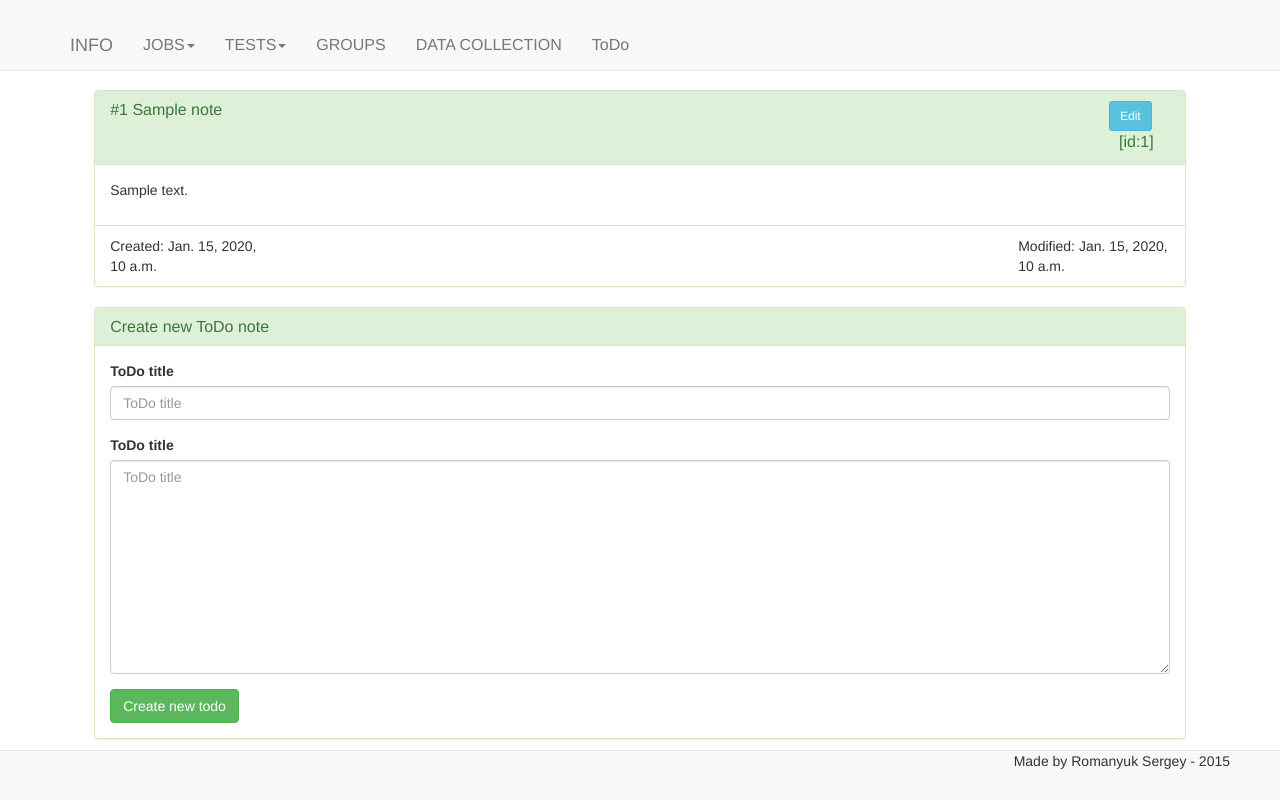
After one commit to ukrduino/TestManagement, a Django app: page /todo/ in a window 1280 px wide. The commit adds this page. Run offline with Django 3.2, Linux system fonts and the light colour scheme; tables that the repository leaves empty hold one stand-in row (values such as "Sample post"); parts of the project's set-up code (start-up, migrations or seed data) failed here and were passed over; some libraries are stand-ins or nearby versions.

Commit message:
Todo page added

```diff
--- /dev/null
+++ b/TestCases/forms.py
@@ -0,0 +1,10 @@
+from django.forms import ModelForm
+
+from TestCases.models import ToDoNotes
+
+
+class ToDoNotesForm(ModelForm):
+
+    class Meta:
+        model = ToDoNotes
+        exclude = ['created', 'modified', 'done', 'discarded']
--- a/TestCases/models.py
+++ b/TestCases/models.py
@@ -1,6 +1,7 @@
 import logging
 
 from django.db import models
+from django.utils import timezone
 
 logger = logging.getLogger(__name__)
 
@@ -47,6 +48,7 @@ class JobBuild(models.Model):
     build_app_ver = models.CharField(verbose_name="Version of App", max_length=200, blank=True)
     build_date = models.CharField(verbose_name="Date of build", max_length=200, blank=True)
     build_link = models.CharField(verbose_name="Build link", max_length=200, blank=True)
+    build_console_link = models.CharField(verbose_name="Build console link", max_length=200, blank=True)
     build_run_time = models.CharField(verbose_name="Build run time", max_length=200, blank=True)
     build_successful = models.BooleanField(verbose_name="Was build successful", default=False)
 
@@ -57,11 +59,13 @@ class JobBuild(models.Model):
         return "Build #" + str(self.build_number) + " of " + self.job.job_name
 
 
-def create_new_build(new_job, build_number, build_link, build_date, build_run_time):  # TODO move to class constructor
+def create_new_build(new_job, build_number, build_link, build_console_link, build_date,
+                     build_run_time):  # TODO move to class constructor
     # creating new build
     new_build = JobBuild(job=new_job,
                          build_number=build_number,
                          build_link=build_link,
+                         build_console_link=build_console_link,
                          build_date=build_date,
                          build_run_time=build_run_time)
     new_build.save()
@@ -233,6 +237,25 @@ def init_data_collection_time_stamps():
     else:
         return DataCollectionTimeStamps.objects.last()
 
+
+class ToDoNotes(models.Model):
+    class Meta:
+        db_table = 'to_do_notes'
+        verbose_name = 'ToDo notes'
+    title = models.CharField(verbose_name="ToDo title", max_length=200)
+    content = models.TextField(verbose_name="ToDo title")
+    done = models.BooleanField(verbose_name="ToDo done", default=False)
+    discarded = models.BooleanField(default=False, verbose_name="ToDo discarded")
+    created = models.DateTimeField(verbose_name='ToDo created')
+    modified = models.DateTimeField(verbose_name='ToDo modified')
+
+    def save(self, *args, **kwargs):
+        ''' On save, update timestamps '''
+        if not self.id:
+            self.created = timezone.now()
+        self.modified = timezone.now()
+        return super(ToDoNotes, self).save(*args, **kwargs)
+
 # Making migrations
 # http://stackoverflow.com/a/29898483
 # python manage.py makemigrations <app>
--- a/TestCases/views.py
+++ b/TestCases/views.py
@@ -1,9 +1,10 @@
 import json
 
+from django.http import HttpResponseRedirect
 from django.shortcuts import render_to_response, HttpResponse
 from django.template import RequestContext
-from django.utils import timezone
 
+from TestCases.forms import ToDoNotesForm
 from TestManagement.local_settings import *
 from TestCases.Parser import JavaTestsParser, JenkinsAPI
 from TestCases.models import *
@@ -188,8 +189,10 @@ def show_test_for_jobs(request):
     if request.method == 'POST':
         job_id = request.POST['job_id']
         builds = JobBuild.objects.filter(job__id=job_id).order_by('build_number')
+        # set of tests for Job
         tests_for_job_set = find_tests_for_job_from_builds(builds)
-        tests_with_results = dict()
+        tests_with_results = list()
+        # get results for each test
         for test in tests_for_job_set:
             results_for_test = list()
             for build in builds:
@@ -197,7 +200,7 @@ def show_test_for_jobs(request):
                 for res in result:
                     if res.test_class.id == test.id:
                         results_for_test.append(res)
-            tests_with_results[test] = results_for_test
+            tests_with_results.append({"test": test, "test_name": test.test_class_name, "test_results": results_for_test})
         args['tests_with_results'] = tests_with_results
     return render_to_response("JOBS_PAGE/TestsForJobsPage.html", args, context_instance=RequestContext(request))
 
@@ -275,3 +278,21 @@ def update_time_stamps(request):
         if field != "_state" and field != "id":
             resp[field] = stored_data
     return HttpResponse(json.dumps(resp))
+
+
+def todo_page(request):
+    args = dict()
+    args['form'] = ToDoNotesForm
+    args["to_do_notes"] = ToDoNotes.objects.all()
+    return render_to_response("TODO_PAGE/ToDoPage.html",
+                              args,
+                              context_instance=RequestContext(request))
+
+
+def new_todo(request):
+    if request.method == 'POST':
+        form = ToDoNotesForm(request.POST)
+        if form.is_valid():
+            add = form.save(commit=False)
+            add.save()
+    return HttpResponseRedirect(request.META.get('HTTP_REFERER', '/'))
--- a/TestManagement/settings.py
+++ b/TestManagement/settings.py
@@ -20,8 +20,7 @@ INSTALLED_APPS = (
     'django.contrib.messages',
     'django.contrib.staticfiles',
     'TestCases',
-    # 'django_migration_fixture',
-    # 'debug_toolbar',
+    'bootstrap3',
 )
 
 MIDDLEWARE_CLASSES = (
--- a/TestManagement/urls.py
+++ b/TestManagement/urls.py
@@ -31,4 +31,6 @@ urlpatterns = [
 
     url(r'^all_test_cases/$', 'TestCases.views.show_all_test_cases', name="show_all_test_cases"),
     url(r'^groups/$', 'TestCases.views.groups_page', name="groups_page"),
+    url(r'^todo/$', 'TestCases.views.todo_page', name="todo_page"),
+    url(r'new_todo/$', 'TestCases.views.new_todo', name='new_todo'),
 ]
--- a/static/css/style.css
+++ b/static/css/style.css
@@ -18,6 +18,7 @@
 
 .page_content{
     margin-top: 45px;
+    margin-bottom: 45px;
 }
 
 .home_page_big_numbers{
@@ -70,3 +71,20 @@ body{
 #environments_filter_radio_buttons > .radio > label{
     margin-left: 30px;
 }
+
+.jumbotron{
+    padding: 50px;
+}
+
+#terminal_icon{
+    height:20px;
+    margin-top:5px
+}
+
+.stack_trace{
+    overflow: scroll
+}
+
+.to_do_id{
+    margin-left: 10px;
+}
--- a/templates/BasePage.html
+++ b/templates/BasePage.html
@@ -45,6 +45,7 @@
                 </li>
                 <li><a class="HeaderPanelText" href="{% url 'groups_page' %}">GROUPS</a></li>
                 <li><a class="HeaderPanelText" href="{% url 'data_collection' %}">DATA COLLECTION</a></li>
+                <li><a class="HeaderPanelText" href="{% url 'todo_page' %}">ToDo</a></li>
             </ul>
         </div>
     </div>
@@ -58,6 +59,7 @@
         {% block data_collection_page %}{% endblock %}
         {% block jobs_configs_page %}{% endblock %}
         {% block groups_page %}{% endblock %}
+        {% block todo_page %}{% endblock %}
     </div>
 </div>
 <div id="bottom_buffer"></div>
--- a/templates/JOBS_PAGE/JobsForJobsPage.html
+++ b/templates/JOBS_PAGE/JobsForJobsPage.html
@@ -28,6 +28,7 @@
                         {% endif %}
                     </p>
                     <span class="label label-default">{{ build.build_app_ver }}</span>
+                    <a href="{{ build.build_console_link }}" target=_blank><img id="terminal_icon" src="{% static 'terminal.png' %}"/></a>
                 </th>
             {% endfor %}
         </tr>
--- a/templates/JOBS_PAGE/JobsPage.html
+++ b/templates/JOBS_PAGE/JobsPage.html
@@ -39,7 +39,7 @@
                     <h4 class="modal-title" id="myModalLabel">Stack trace</h4>
                 </div>
                 <div class="modal-body container-fluid">
-                    <pre class="stack_trace" style="overflow: scroll;"></pre>
+                    <pre class="stack_trace"></pre>
                 </div>
                 <div class="modal-footer">
                     <button type="button" class="btn btn-default" data-dismiss="modal">Close</button>
--- /dev/null
+++ b/templates/TODO_PAGE/ToDoPage.html
@@ -0,0 +1,54 @@
+{% extends 'BasePage.html' %}
+{% load staticfiles %}
+{% load bootstrap3 %}
+
+{% block todo_page %}
+    <div class="row page_content">
+        {% for note in to_do_notes %}
+            {% if  note.done %}
+                <div class="panel panel-success">
+            {% elif  note.discarded %}
+                <div class="panel panel-danger">
+            {% else %}
+                <div class="panel panel-info">
+            {% endif %}
+        <div class="panel-heading">
+            <div class="row">
+                <div class="col-lg-11">
+                    <h3 class="panel-title">#{{ forloop.counter }} {{ note.title }}</h3>
+                </div>
+                <div class="col-lg-1">
+                    <a class="failed" href="#edit_to_do_modal_form" data-toggle="modal" data-stack="{{ note.id }}">
+                        <button class="btn btn-sm btn-info edit_to_do_button">Edit</button>
+                    </a>
+                    <span class="panel-title to_do_id">[id:{{ note.id }}]</span>
+                </div>
+            </div>
+        </div>
+        <div class="panel-body">
+            <p>{{ note.content }}</p>
+        </div>
+        <div class="panel-footer">
+            <div class="row">
+                <div class="col-lg-2">Created: {{ note.created }}</div>
+                <div class="col-lg-2 col-lg-offset-8">Modified: {{ note.modified }}</div>
+            </div>
+        </div>
+        </div>
+        {% endfor %}
+        <div class="panel panel-success">
+            <div class="panel-heading">
+                <h3 class="panel-title">Create new ToDo note</h3>
+            </div>
+            <div class="panel-body">
+                <form action="{% url 'new_todo' %}" method="post">
+                    {% csrf_token %}
+                    {% bootstrap_form form layout='inline' %}
+                    <input type="submit" class="btn btn-success" value="Create new todo">
+                </form>
+            </div>
+        </div>
+    </div>
+{% endblock %}
+
+{#https://claudiomelendrez.wordpress.com/2013/04/03/ajax-django-part-1/#}
```
Also changed, not shown: TestCases/Parser/JenkinsAPI.py (+8 -9 lines), templates/JOBS_PAGE/TestsForJobsPage.html (+3 -4 lines), static/terminal.png (added).
